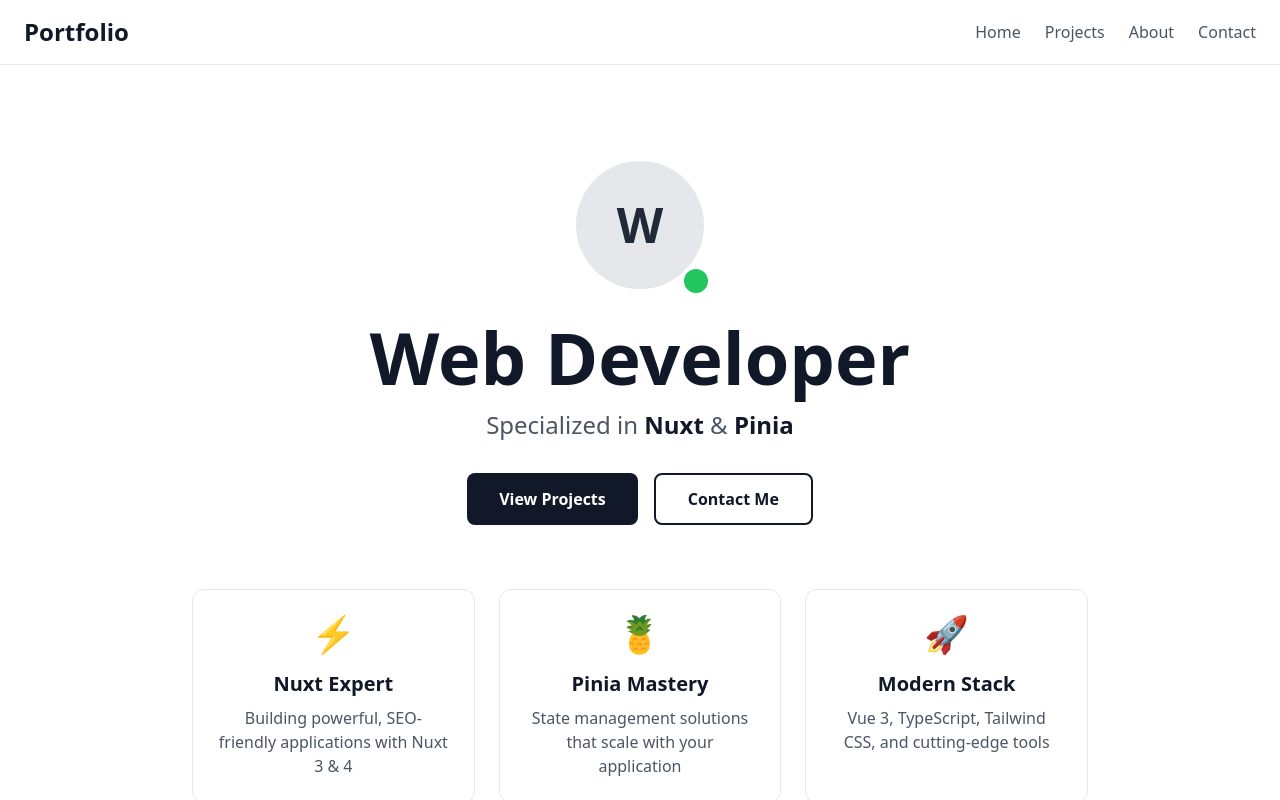
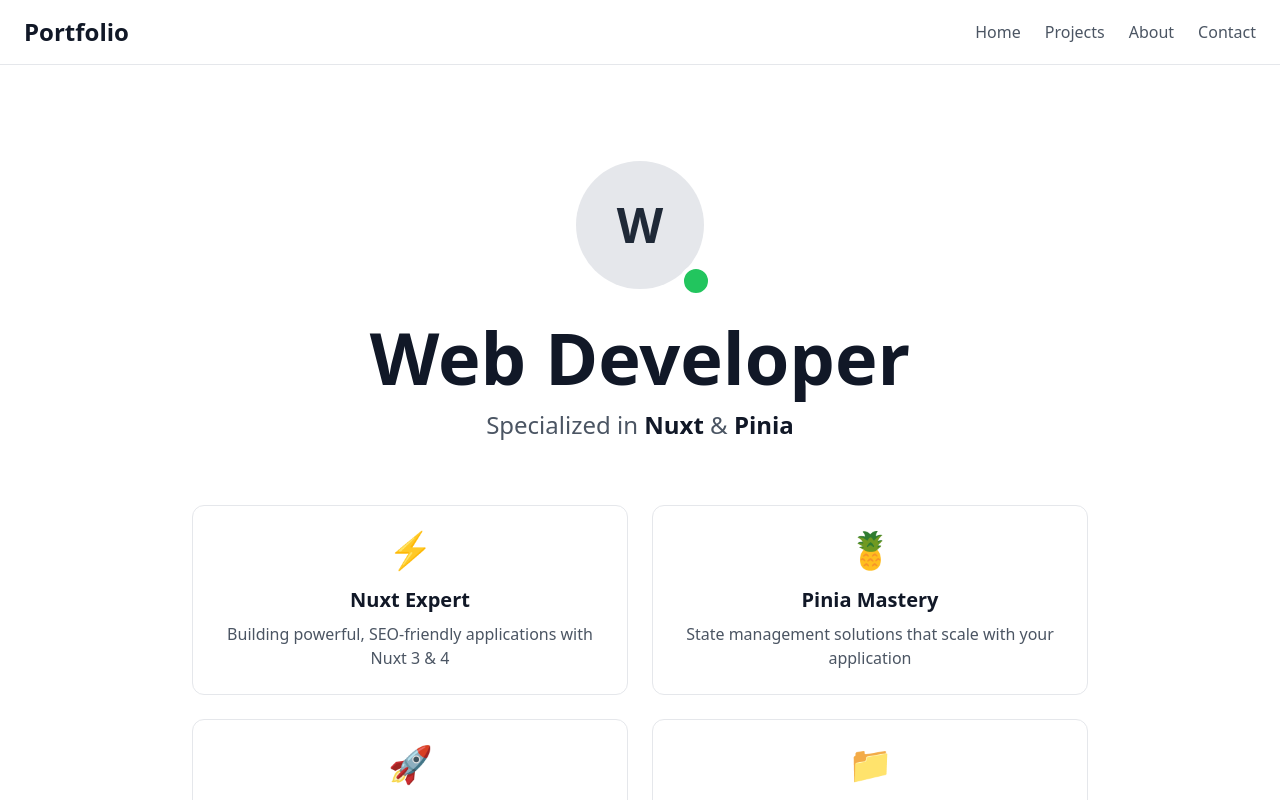
Before and after one commit to wsykurski/portfolio, a Nuxt app: page / in a window 1280 px wide. Shown: the top 800 px of the page. Built offline with nearby package versions, Linux system fonts and the light colour scheme.

Commit message:
refactor: replace anchor tags with NuxtLink and create reusable ContentSection component

```diff
--- a/app/components/AppHeader.vue
+++ b/app/components/AppHeader.vue
@@ -4,10 +4,10 @@
       <nav class="flex items-center justify-between">
         <div class="text-2xl font-bold text-gray-900">Portfolio</div>
         <div class="flex gap-6">
-          <a href="#" class="text-gray-600 hover:text-gray-900 transition-colors">Home</a>
-          <a href="#" class="text-gray-600 hover:text-gray-900 transition-colors">Projects</a>
-          <a href="#" class="text-gray-600 hover:text-gray-900 transition-colors">About</a>
-          <a href="#" class="text-gray-600 hover:text-gray-900 transition-colors">Contact</a>
+          <NuxtLink to="/" class="text-gray-600 hover:text-gray-900 transition-colors">Home</NuxtLink>
+          <NuxtLink to="/" class="text-gray-600 hover:text-gray-900 transition-colors">Projects</NuxtLink>
+          <NuxtLink to="/" class="text-gray-600 hover:text-gray-900 transition-colors">About</NuxtLink>
+          <NuxtLink to="/" class="text-gray-600 hover:text-gray-900 transition-colors">Contact</NuxtLink>
         </div>
       </nav>
     </div>
--- /dev/null
+++ b/app/components/ContentSection.vue
@@ -0,0 +1,24 @@
+<template>
+  <div class="bg-white p-6 rounded-xl border border-gray-200 hover:border-gray-400 transition-all duration-300">
+    <div v-if="icon" class="text-4xl mb-4">
+      <img v-if="isIconPath" :src="icon" :alt="title" class="w-12 h-12" />
+      <span v-else>{{ icon }}</span>
+    </div>
+    <h3 class="text-xl font-bold text-gray-900 mb-2">{{ title }}</h3>
+    <slot />
+  </div>
+</template>
+
+<script setup lang="ts">
+import { computed } from 'vue'
+
+const props = defineProps<{
+  title: string
+  icon?: string
+}>()
+
+const isIconPath = computed(() => {
+  if (!props.icon) return false
+  return props.icon.includes('/') || /\.(svg|png|jpg|jpeg|gif|webp)$/i.test(props.icon)
+})
+</script>
--- a/app/pages/index.vue
+++ b/app/pages/index.vue
@@ -11,37 +11,26 @@
       <h1 class="text-5xl md:text-7xl font-bold text-gray-900 mb-4">
         Web Developer
       </h1>
-      <p class="text-xl md:text-2xl text-gray-600 mb-8">
+      <p class="text-xl md:text-2xl text-gray-600 mb-16">
         Specialized in <span class="font-semibold text-gray-900">Nuxt</span> & <span class="font-semibold text-gray-900">Pinia</span>
       </p>
 
-      <div class="flex flex-wrap gap-4 justify-center mb-16">
-        <button class="px-8 py-3 bg-gray-900 text-white font-semibold rounded-lg hover:bg-gray-800 transition-all duration-300">
-          View Projects
-        </button>
-        <button class="px-8 py-3 bg-white text-gray-900 font-semibold rounded-lg border-2 border-gray-900 hover:bg-gray-50 transition-all duration-300">
-          Contact Me
-        </button>
-      </div>
+      <div class="grid grid-cols-1 sm:grid-cols-2 gap-6 w-full max-w-4xl">
+        <ContentSection title="Nuxt Expert" icon="⚡">
+          <p class="text-gray-600">Building powerful, SEO-friendly applications with Nuxt 3 & 4</p>
+        </ContentSection>
 
-      <div class="grid grid-cols-1 md:grid-cols-3 gap-6 w-full max-w-4xl">
-        <div class="bg-white p-6 rounded-xl border border-gray-200 hover:border-gray-400 transition-all duration-300">
-          <div class="text-4xl mb-4">⚡</div>
-          <h3 class="text-xl font-bold text-gray-900 mb-2">Nuxt Expert</h3>
-          <p class="text-gray-600">Building powerful, SEO-friendly applications with Nuxt 3 & 4</p>
-        </div>
+        <ContentSection title="Pinia Mastery" icon="🍍">
+          <p class="text-gray-600">State management solutions that scale with your application</p>
+        </ContentSection>
 
-        <div class="bg-white p-6 rounded-xl border border-gray-200 hover:border-gray-400 transition-all duration-300">
-          <div class="text-4xl mb-4">🍍</div>
-          <h3 class="text-xl font-bold text-gray-900 mb-2">Pinia Mastery</h3>
-          <p class="text-gray-600">State management solutions that scale with your application</p>
-        </div>
+        <ContentSection title="Modern Stack" icon="🚀">
+          <p class="text-gray-600">Vue 3, TypeScript, Tailwind CSS, and cutting-edge tools</p>
+        </ContentSection>
 
-        <div class="bg-white p-6 rounded-xl border border-gray-200 hover:border-gray-400 transition-all duration-300">
-          <div class="text-4xl mb-4">🚀</div>
-          <h3 class="text-xl font-bold text-gray-900 mb-2">Modern Stack</h3>
-          <p class="text-gray-600">Vue 3, TypeScript, Tailwind CSS, and cutting-edge tools</p>
-        </div>
+        <ContentSection title="View Projects" icon="📁">
+          <p class="text-gray-600">Explore my portfolio of web applications and open source contributions</p>
+        </ContentSection>
       </div>
     </div>
   </div>
```
